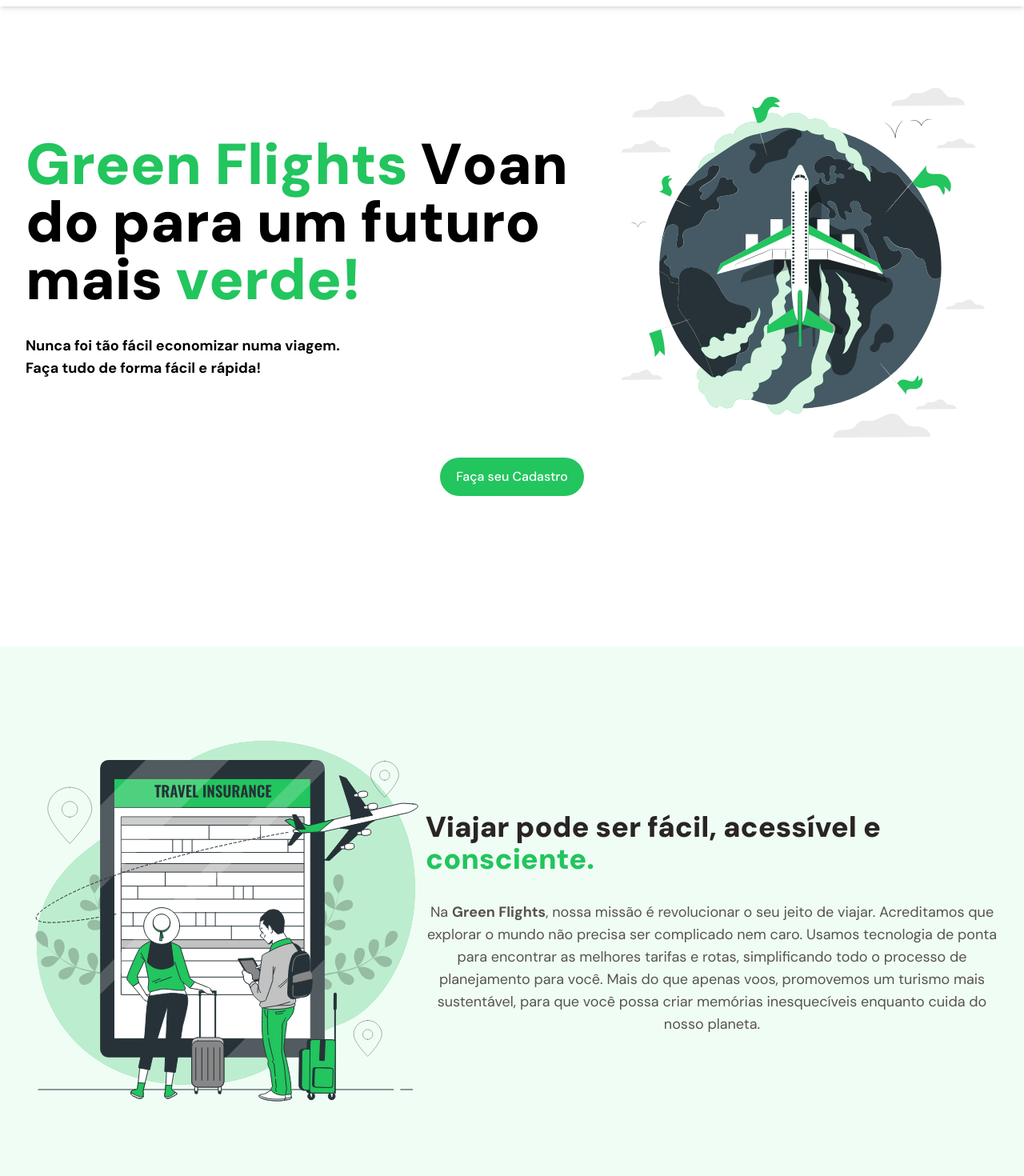
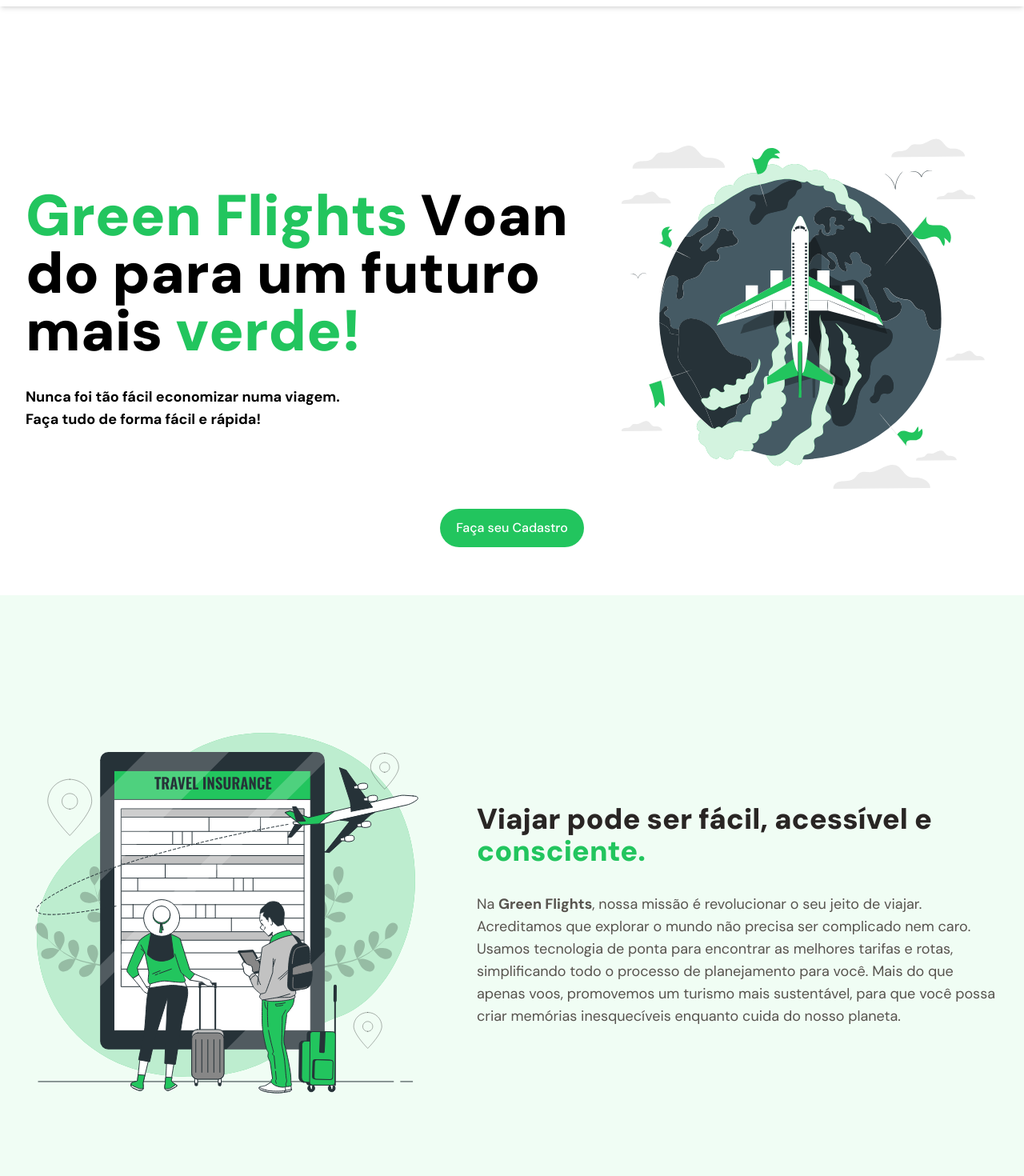
Before and after one commit to Gemellix2322/Green-Flights-Landing-Page, a Next.js app: page / in a window 1280 px wide. Shown: the part 80-1550 px from the top of the page at 80% size. Built offline with nearby package versions, Linux system fonts and the light colour scheme.

Commit message:
arrumando tamanho

```diff
--- a/src/app/page.tsx
+++ b/src/app/page.tsx
@@ -32,8 +32,8 @@ export default function Home() {
           </div>
         </div>
       </nav>
-      <section id="green" className="p-8 mx-auto flex w-full h-screen max-w-screen-2xl flex-col">
-        <div className="flex max-w-screen-xl items-center justify-between mt-8 mx-auto">
+      <section id="green" className="p-8 mx-auto flex w-full h-screen max-w-screen-2xl flex-col mt-24" style={{ height: 'calc(80vh)' }}>
+        <div className="flex max-w-screen-xl items-center justify-between mx-auto">
           <div>
             <Typewriter
                 className="font-black text-7xl"
--- a/src/components/sections/aboutUs.tsx
+++ b/src/components/sections/aboutUs.tsx
@@ -3,15 +3,15 @@ import aboutSvg from '../../assets/aboutus.svg'
 
 export default function AboutUs() {
     return (
-        <div className="w-full bg-green-50 py-24 px-8 flex items-center h-full">
+        <div className="w-full bg-green-50 py-24 px-8 flex items-center justify-center min-h-screen gap-x-16">
             <div>
-          <Image className="max-w-2xl" src={aboutSvg} alt="Pessoas planejando"/>
+                <Image className="max-w-lg" src={aboutSvg} alt="Pessoas planejando" />
             </div>
-        <div className="mx-auto flex max-w-screen-xl flex-col items-center gap-y-8">
-          <h2 className="text-4xl font-black text-stone-800">
+            <div className="flex max-w-screen-2xl flex-col items-center gap-y-8">
+                <h2 className="text-4xl font-black text-stone-800 text-left">
                     Viajar pode ser fácil, acessível e <span className="text-green-500">consciente.</span>
                 </h2>
-          <p className="max-w-4xl text-center text-lg text-stone-600">
+                <p className="max-w-4xl text-left text-lg text-stone-600">
                     Na <span className="font-bold">Green Flights</span>, nossa missão é revolucionar o seu jeito de viajar. Acreditamos que explorar o mundo não precisa ser complicado nem caro. Usamos tecnologia de ponta para encontrar as melhores tarifas e rotas, simplificando todo o processo de planejamento para você. Mais do que apenas voos, promovemos um turismo mais sustentável, para que você possa criar memórias inesquecíveis enquanto cuida do nosso planeta.
                 </p>
 
```
Lines whose indentation alone changed are shown as unchanged.
